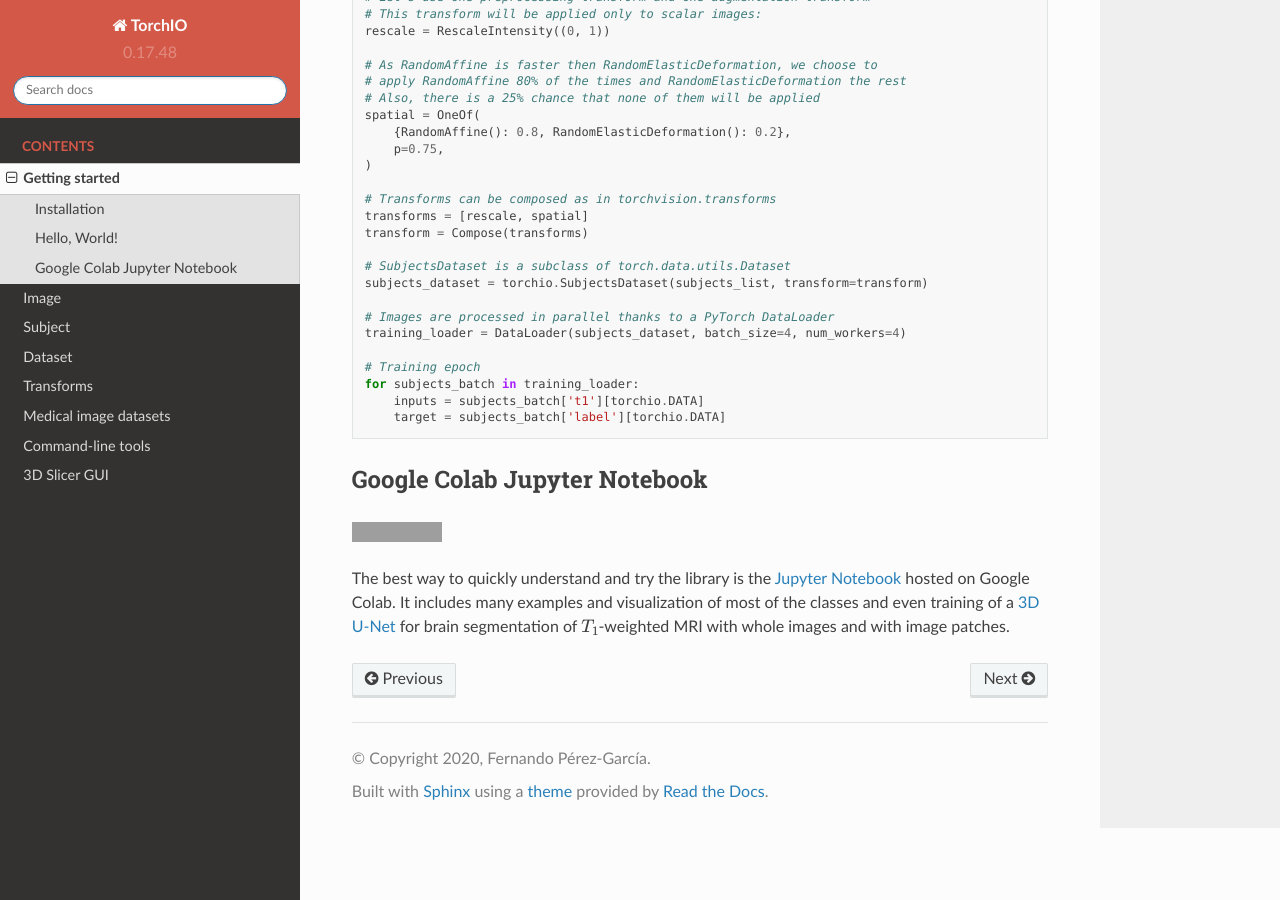
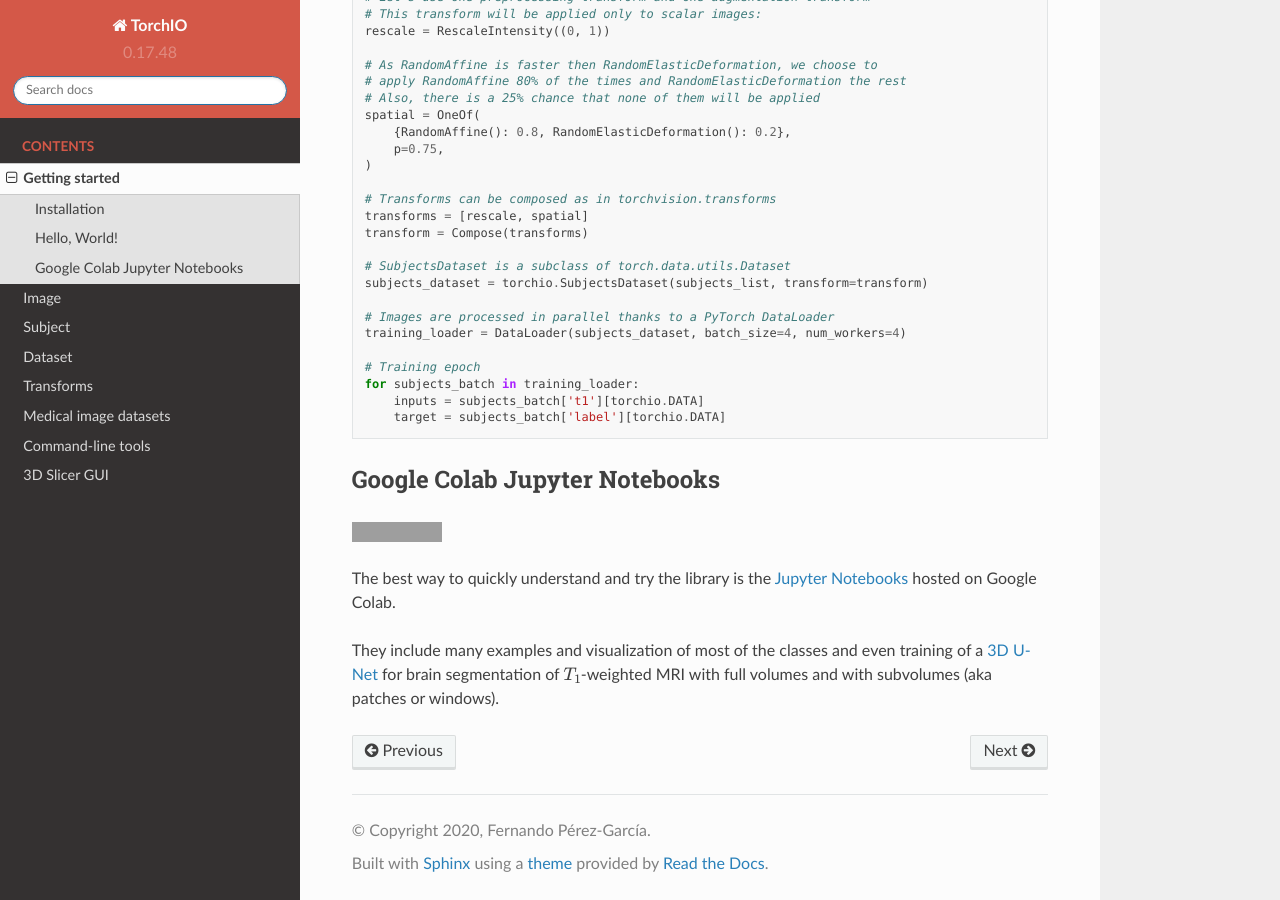
Before and after one commit to TorchIO-project/torchio, a Sphinx documentation site: the page built from docs/source/quickstart.rst, in a window 1280 px wide and 900 px high, scrolled down 1092 px. Built offline with Sphinx 7.4.7 and the Read the Docs theme 2.0.0, drawn with Linux system fonts in a browser that asks for light colours; pages that are not in the unit, such as notebooks, are missing from menus; grey boxes are pictures that could not be loaded.

Commit message:
Update links to notebooks

```diff
--- a/docs/source/README.rst
+++ b/docs/source/README.rst
@@ -68,8 +68,8 @@ This package has been greatly inspired by `NiftyNet <https://niftynet.io/>`_.
    :alt: PyPI version
 
 .. |Google-Colab-notebook| image:: https://colab.research.google.com/assets/colab-badge.svg
-   :target: https://colab.research.google.com/drive/112NTL8uJXzcMw4PQbUvMQN-WHlVwQS3i
-   :alt: Google Colab notebook
+   :target: https://github.com/fepegar/torchio/blob/master/examples/README.md
+   :alt: Google Colab notebooks
 
 .. |Docs-status| image:: https://img.shields.io/readthedocs/torchio?label=Docs&logo=Read%20the%20Docs
    :target: http://torchio.rtfd.io/?badge=latest
--- a/docs/source/quickstart.rst
+++ b/docs/source/quickstart.rst
@@ -85,19 +85,20 @@ in parallel::
 
 
 
-Google Colab Jupyter Notebook
-=============================
+Google Colab Jupyter Notebooks
+==============================
 
 |Google-Colab-notebook|
 
 The best way to quickly understand and try the library is the
-`Jupyter Notebook <https://colab.research.google.com/drive/112NTL8uJXzcMw4PQbUvMQN-WHlVwQS3i>`_
+`Jupyter Notebooks <https://github.com/fepegar/torchio/blob/master/examples/README.md>`_
 hosted on Google Colab.
-It includes many examples and visualization of most of the classes and even
+
+They include many examples and visualization of most of the classes and even
 training of a `3D U-Net <https://www.github.com/fepegar/unet>`_ for brain
-segmentation of :math:`T_1`-weighted MRI with whole images and
-with image patches.
+segmentation of :math:`T_1`-weighted MRI with full volumes and
+with subvolumes (aka patches or windows).
 
 .. |Google-Colab-notebook| image:: https://colab.research.google.com/assets/colab-badge.svg
-   :target: https://colab.research.google.com/drive/112NTL8uJXzcMw4PQbUvMQN-WHlVwQS3i
+   :target: https://github.com/fepegar/torchio/blob/master/examples/README.md
    :alt: Google Colab notebook
```
Also changed, not shown: README.md (+8 -6 lines), 1 other file.
